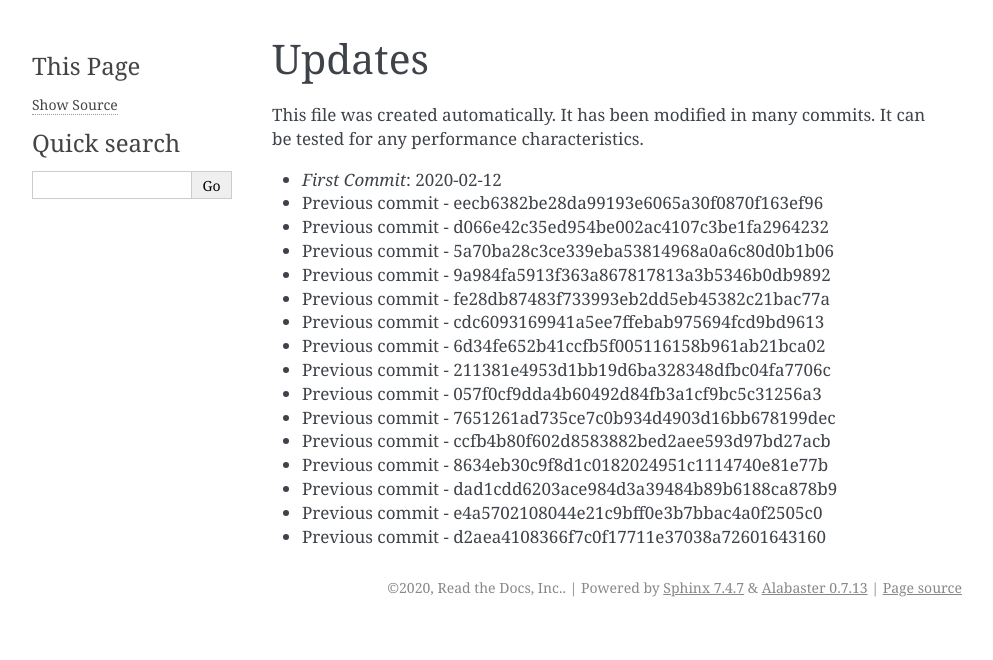
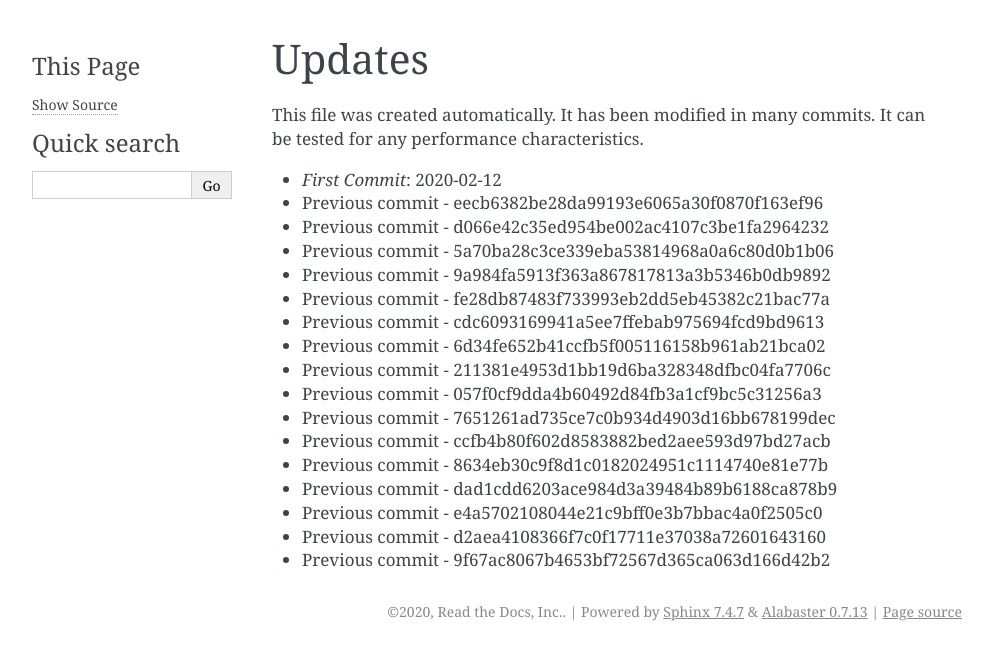
Before and after one commit to readthedocs/rtd-git-stresstest, a Sphinx documentation site: the page built from docs/updates.rst, in a window 1280 px wide. Shown: the top 660 px of the page, without its empty margins (148-1141 px from the left). Built offline with Sphinx 7.4.7, drawn with Linux system fonts in a browser that asks for light colours.

Commit message:
Generating commit from previous: 9f67ac8067b4653bf72567d365ca063d166d42b2

```diff
--- a/docs/updates.rst
+++ b/docs/updates.rst
@@ -21,3 +21,4 @@ It can be tested for any performance characteristics.
 * Previous commit - dad1cdd6203ace984d3a39484b89b6188ca878b9
 * Previous commit - e4a5702108044e21c9bff0e3b7bbac4a0f2505c0
 * Previous commit - d2aea4108366f7c0f17711e37038a72601643160
+* Previous commit - 9f67ac8067b4653bf72567d365ca063d166d42b2
```
